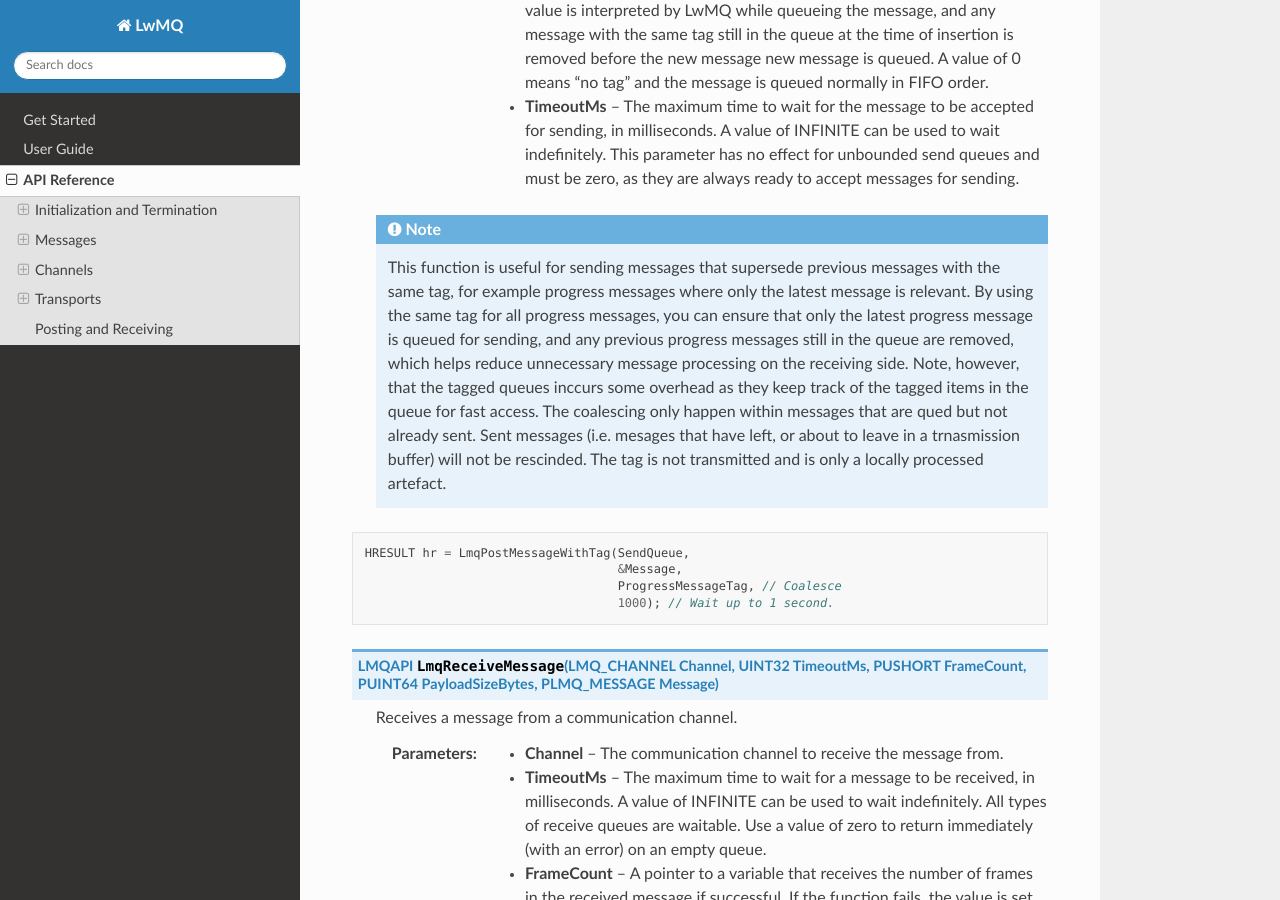
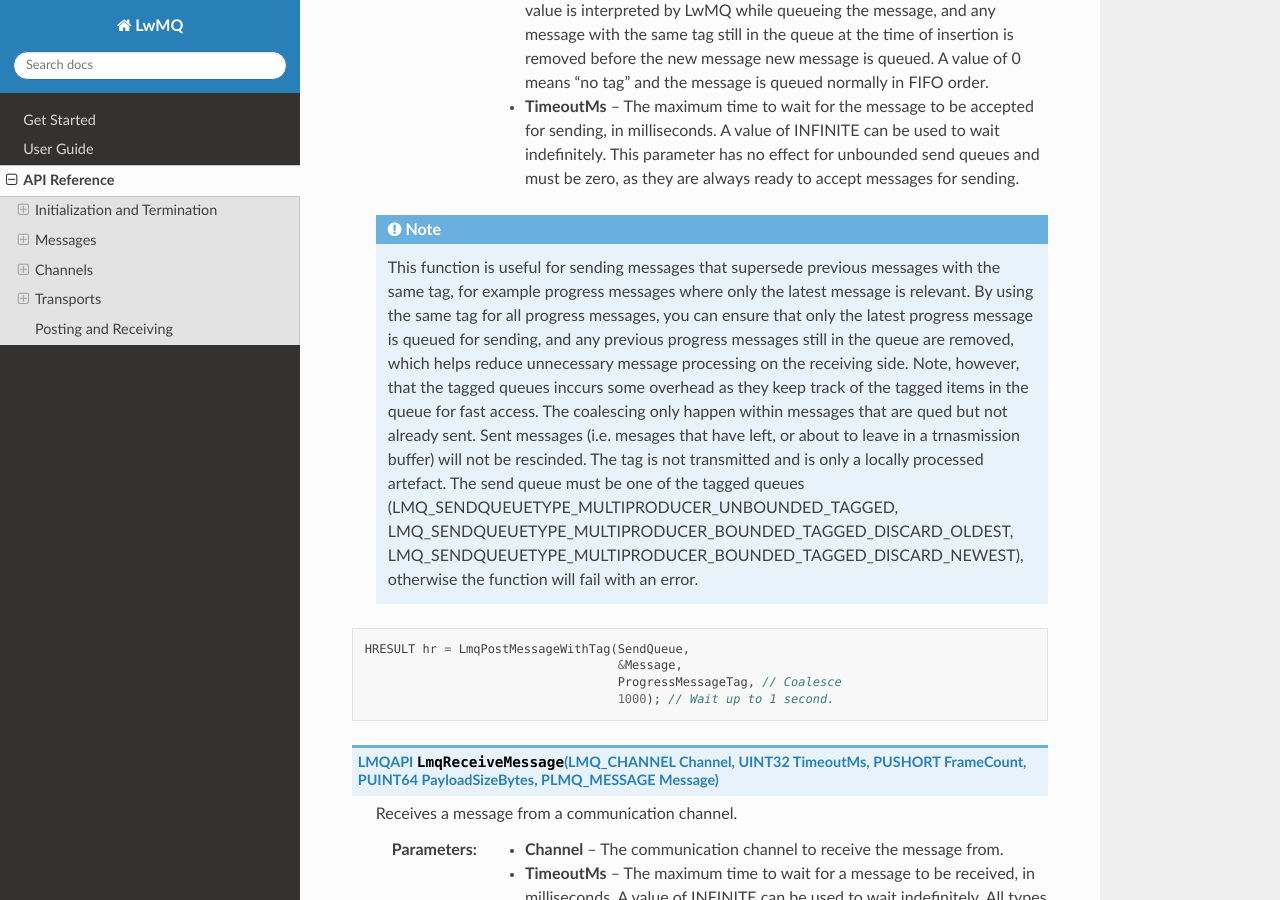
Before and after one commit to axelriet/LwMQ.net, a Sphinx documentation site: the page built from docs/api/index.rst, in a window 1280 px wide and 900 px high, scrolled down 18172 px. Built offline with Sphinx 7.4.7 and the Read the Docs theme 3.1.0, drawn with Linux system fonts in a browser that asks for light colours.

Commit message:
Added details

```diff
--- a/docs/api/index.rst
+++ b/docs/api/index.rst
@@ -675,7 +675,7 @@
 
     :param TimeoutMs: The maximum time to wait for the message to be accepted for sending, in milliseconds. A value of INFINITE can be used to wait indefinitely. This parameter has no effect for unbounded send queues and must be zero, as they are always ready to accept messages for sending.
 
-    .. note:: This function is useful for sending messages that supersede previous messages with the same tag, for example progress messages where only the latest message is relevant. By using the same tag for all progress messages, you can ensure that only the latest progress message is queued for sending, and any previous progress messages still in the queue are removed, which helps reduce unnecessary message processing on the receiving side. Note, however, that the tagged queues inccurs some overhead as they keep track of the tagged items in the queue for fast access. The coalescing only happen within messages that are qued but not already sent. Sent messages (i.e. mesages that have left, or about to leave in a trnasmission buffer) will not be rescinded. The tag is not transmitted and is only a locally processed artefact.
+    .. note:: This function is useful for sending messages that supersede previous messages with the same tag, for example progress messages where only the latest message is relevant. By using the same tag for all progress messages, you can ensure that only the latest progress message is queued for sending, and any previous progress messages still in the queue are removed, which helps reduce unnecessary message processing on the receiving side. Note, however, that the tagged queues inccurs some overhead as they keep track of the tagged items in the queue for fast access. The coalescing only happen within messages that are qued but not already sent. Sent messages (i.e. mesages that have left, or about to leave in a trnasmission buffer) will not be rescinded. The tag is not transmitted and is only a locally processed artefact. The send queue must be one of the tagged queues (LMQ_SENDQUEUETYPE_MULTIPRODUCER_UNBOUNDED_TAGGED, LMQ_SENDQUEUETYPE_MULTIPRODUCER_BOUNDED_TAGGED_DISCARD_OLDEST, LMQ_SENDQUEUETYPE_MULTIPRODUCER_BOUNDED_TAGGED_DISCARD_NEWEST), otherwise the function will fail with an error.
 
 .. code:: cpp
 
```
